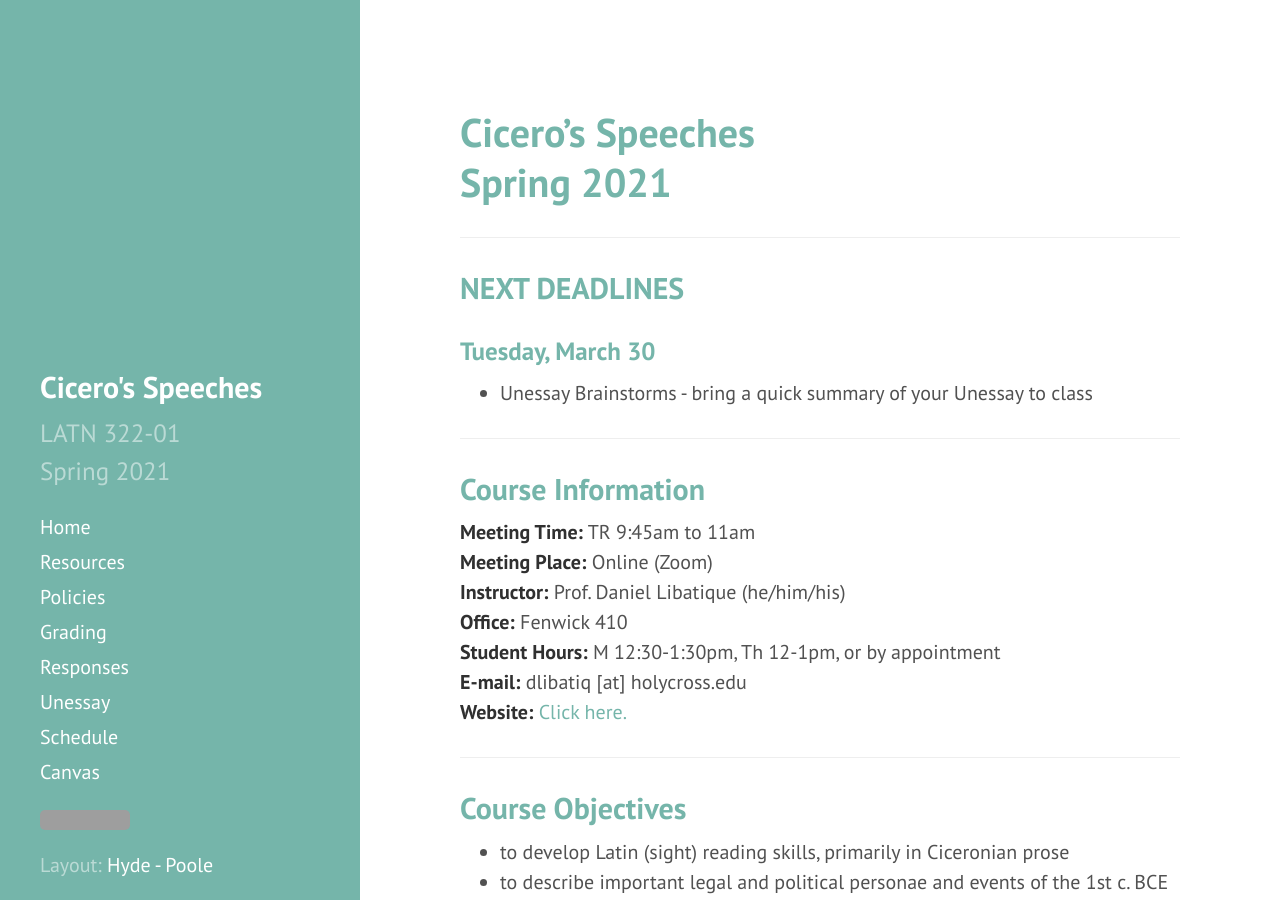
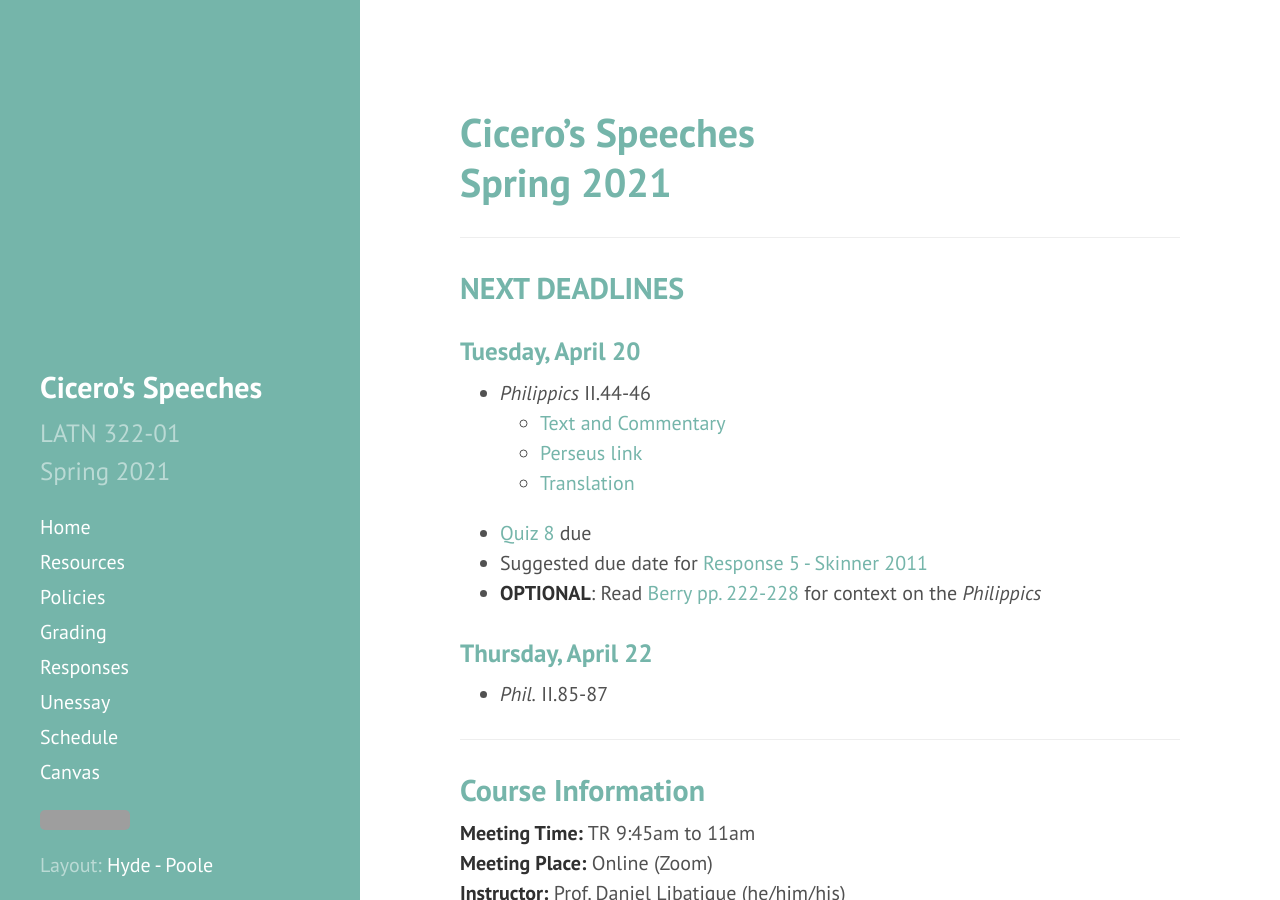
Before and after one commit to DLibatique/LATN322-S21, a Jekyll site: the page built from _pages/index.md, in a window 1280 px wide and 900 px high. Built offline with Jekyll 4.4.1, drawn with Linux system fonts in a browser that asks for light colours; grey boxes are pictures that could not be loaded.

Commit message:
updated with philippics resources

```diff
--- a/_pages/index.md
+++ b/_pages/index.md
@@ -10,8 +10,17 @@ permalink: /
 
 ## NEXT DEADLINES
 
-### Tuesday, March 30
-* Unessay Brainstorms - bring a quick summary of your Unessay to class
+### Tuesday, April 20
+* *Philippics* II.44-46
+  * [Text and Commentary](http://dcc.dickinson.edu/cicero-philippics/ii-44)
+  * [Perseus link](http://www.perseus.tufts.edu/hopper/text?doc=Cic.+Phil.+2.44&fromdoc=Perseus%3Atext%3A1999.02.0011)
+  * [Translation](https://drive.google.com/file/d/1Vx33fCZnyOLPktPQs09adGhmwl4OuYZE/view?usp=sharing)
+* [Quiz 8](https://hc.instructure.com/courses/3519/assignments/32247) due
+* Suggested due date for [Response 5 - Skinner 2011](https://hc.instructure.com/courses/3519/assignments/32223)
+* **OPTIONAL**: Read [Berry pp. 222-228](https://drive.google.com/file/d/1Vx33fCZnyOLPktPQs09adGhmwl4OuYZE/view?usp=sharing) for context on the *Philippics*
+
+### Thursday, April 22
+* *Phil.* II.85-87
 
 ***
 
```
Also changed, not shown: _pages/schedule.md (+4 -0 lines).
